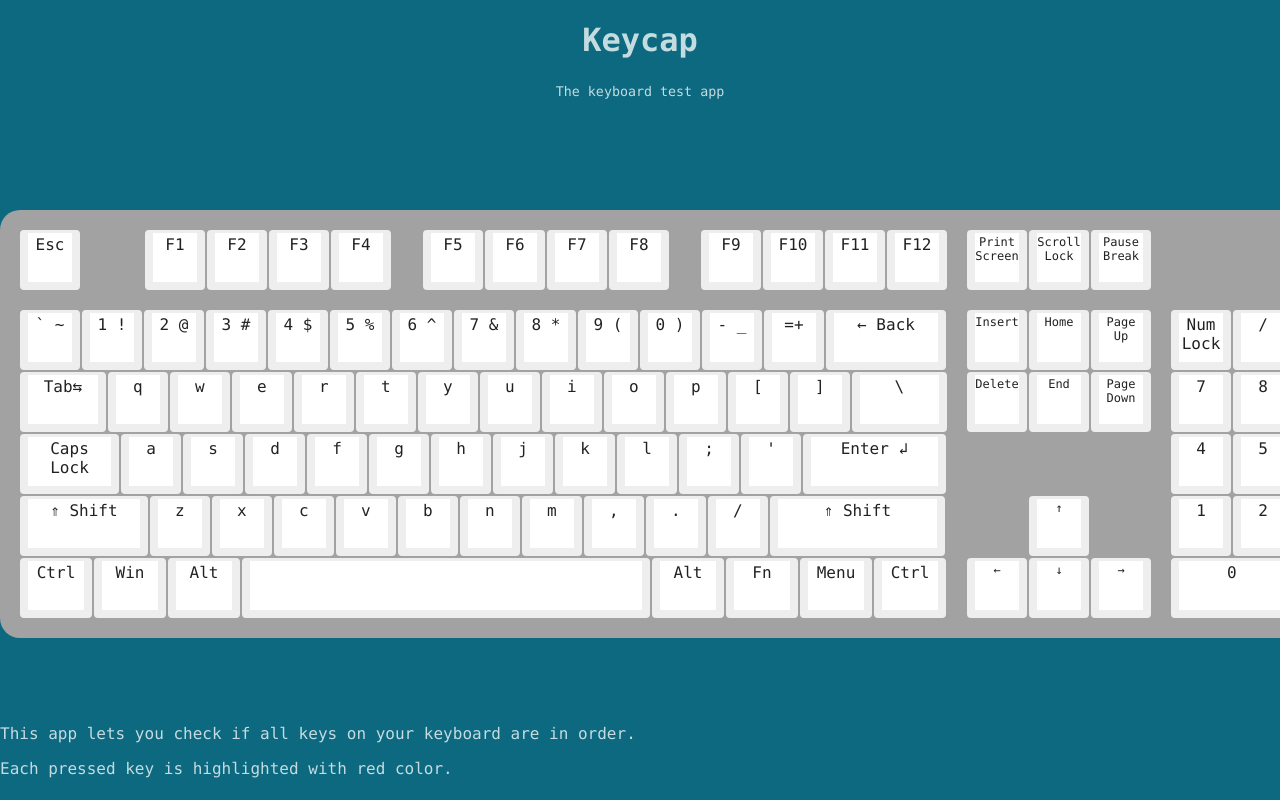
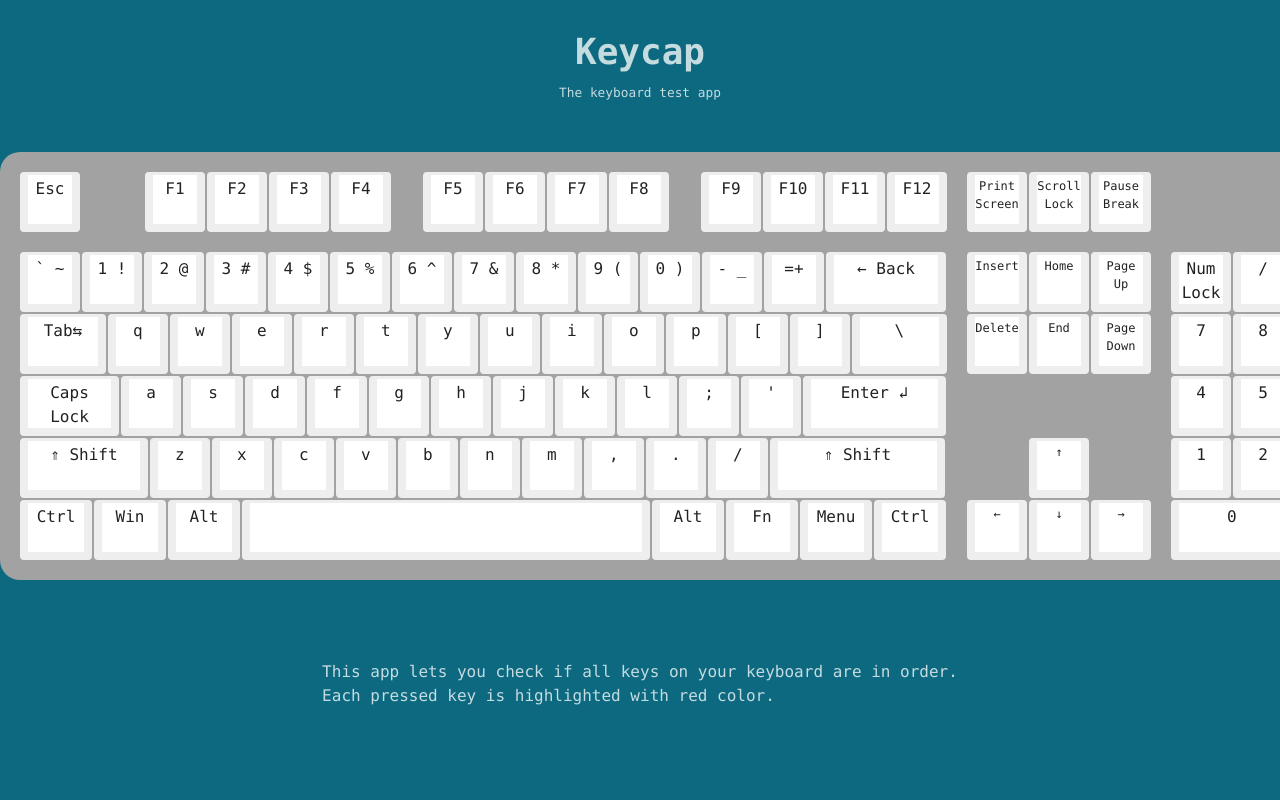
Before and after one commit to AlexAtHome/keycap, a React (Vite) app: page / in a window 1280 px wide. Shown: the top 800 px of the page. Built offline with nearby package versions, Linux system fonts and the light colour scheme.

Commit message:
refactor: installs tailwindcss

```diff
--- a/package.json
+++ b/package.json
@@ -34,8 +34,11 @@
     "@types/lodash-es": "^4.17.12",
     "@types/react-dom": "^18.3.1",
     "@vitejs/plugin-react": "^4.3.3",
+    "autoprefixer": "^10.4.20",
     "eslint-config-prettier": "^8.3.0",
+    "postcss": "^8.4.47",
     "prettier": "^2.4.1",
+    "tailwindcss": "^3.4.14",
     "typescript-eslint": "^8.13.0",
     "vite": "^5.4.10"
   }
--- /dev/null
+++ b/postcss.config.js
@@ -0,0 +1,6 @@
+module.exports = {
+  plugins: {
+    tailwindcss: {},
+    autoprefixer: {},
+  },
+}
--- a/src/App.css
+++ /dev/null
@@ -1,27 +0,0 @@
-.App {
-	display: flex;
-	flex-direction: column;
-	min-height: 100vh;
-}
-
-.App__title, .App__subtitle {
-	text-align: center;
-}
-
-.App__header {
-	margin-bottom: 70px;
-}
-
-.container {
-	display: block;
-	position: relative;
-	margin: 40px auto 0;
-  max-width: 1500px;
-  width: 100%;
-}
-
-.container_flex {
-	display: flex;
-	flex-direction: column;
-	justify-content: center;
-}
--- a/src/App.tsx
+++ b/src/App.tsx
@@ -1,29 +1,25 @@
-import React from 'react'
-import './App.css'
 import { KeyFeed } from './components/feed/feed'
 import { Keyboard } from './components/keyboard/keyboard'
 
 function App() {
 	return (
-    <main className='App'>
-      <header className="App__header">
-        <h1 className="App__title">Keycap</h1>
-        <div className="App__subtitle">
+		<main className='flex flex-col gap-12 my-8'>
+			<header>
+				<h1 className="text-center text-4xl mb-2 font-bold">Keycap</h1>
+				<div className="text-center">
 					<small>The keyboard test app</small>
 				</div>
 			</header>
 
-      <div className="container container_flex">
+			<div className="flex flex-col relative justify-center max-w-min mx-auto">
 				<Keyboard />
 				<KeyFeed />
 			</div>
 
-      <div className="container">
+			<div className="max-w-7xl mx-auto">
 				<p>This app lets you check if all keys on your keyboard are in order.</p>
 				<p>Each pressed key is highlighted with red color.</p>
 			</div>
-
-      <footer className="App__footer" />
 		</main>
 	)
 }
--- a/src/components/feed/feed.css
+++ /dev/null
@@ -1,12 +0,0 @@
-.feed {
-	display: flex;
-  width: 100%;
-	gap: 15px;
-	flex-direction: row;
-  flex-wrap: wrap;
-  margin: 30px auto 0;
-}
-
-.feed__item {
-	flex-shrink: 0;
-}
--- a/src/components/feed/feed.tsx
+++ b/src/components/feed/feed.tsx
@@ -3,18 +3,17 @@ import { useSelector } from 'react-redux'
 
 import { RootState } from '../../store'
 import { Key } from '../key/key'
-import './feed.css';
 
 export const KeyFeed: React.FC = () => {
 	// TODO: There's gotta be another store for *all* key presses
 	const keysHistory = useSelector((state: RootState) => state.keysHistory)
 
 	return (
-    <section className="feed">
+		<section className="flex gap-4 flex-row flex-wrap mt-8 mx-auto mb-0">
 			{keysHistory.map((key, index) => {
 				return (
 					<Key
-            className="feed__item"
+						className="flex-shrink"
 						id={key.code}
 						label={key.label}
 						heightRatio={key.heightRatio}
--- a/src/components/key/key.css
+++ b/src/components/key/key.css
@@ -1,3 +1,6 @@
+@tailwind components;
+
+@layer components {
 	:root {
 		--key-offset-ratio: 0;
 		--key-width-ratio: 1;
@@ -32,3 +35,4 @@
 		--key-border-color: var(--key-border-color_active, rgb(99, 133, 33));
 		--key-legend-color: var(--key-legend-color_active, #222);
 	}
+}
--- a/src/components/key/key.tsx
+++ b/src/components/key/key.tsx
@@ -2,7 +2,6 @@ import clsx from 'clsx'
 import React from 'react'
 import parse from 'html-react-parser'
 import './key.css'
-
 
 interface IProps {
 	label?: string
--- a/src/components/keyboard/keyboard.css
+++ b/src/components/keyboard/keyboard.css
@@ -1,3 +1,6 @@
+@tailwind components;
+
+@layer components {
 	:root {
 		--key-gap: 2px;
 		--key-size: 60px;
@@ -7,7 +10,7 @@
 		display: block;
 		position: relative;
 		text-align: center;
-	background-color: var(--keyboard-background-color,#a2a2a2);
+		background-color: var(--keyboard-background-color, #a2a2a2);
 		padding: 20px;
 		border-radius: 20px;
 
@@ -27,18 +30,22 @@
 		grid-column: 1 / 2;
 		grid-row: 1 / 2;
 	}
+
 	#letters {
 		grid-column: 1 / 2;
 		grid-row: 2 / 3;
 	}
+
 	#control1 {
 		grid-column: 2 / 3;
 		grid-row: 1 / 2;
 	}
+
 	#control2 {
 		grid-column: 2 / 3;
 		grid-row: 2 / 3;
 	}
+
 	#numpad {
 		grid-column: 3 / 4;
 		grid-row: 2 / 3;
@@ -50,8 +57,7 @@
 	}
 
 	.keyset {
-	position: relative;
-	width: 100%;
+		@apply relative w-full;
 	}
 
 	.row {
@@ -66,6 +72,7 @@
 		justify-content: center;
 	}
 
-.row + .row {
+	.row+.row {
 		margin-top: var(--key-gap);
 	}
+}
--- a/src/index.css
+++ b/src/index.css
@@ -1,3 +1,7 @@
+@tailwind base;
+@tailwind components;
+@tailwind utilities;
+
 :root {
 	--midnight-blue: #0c6980;
 	--cyan: #00a8a8;
@@ -33,6 +37,7 @@
 	}
 }
 
+@layer base {
 	* {
 		box-sizing: border-box;
 	}
@@ -51,3 +56,4 @@ body {
 	code {
 		font-family: source-code-pro, Menlo, Monaco, Consolas, 'Courier New', monospace;
 	}
+}
--- /dev/null
+++ b/tailwind.config.js
@@ -0,0 +1,11 @@
+/** @type {import('tailwindcss').Config} */
+module.exports = {
+	content: [
+    "./index.html",
+    "./src/**/*.{js,ts,jsx,tsx}",
+  ],
+  theme: {
+    extend: {},
+  },
+  plugins: [],
+}
```
Also changed, not shown: 1 other file (tests, documents, lock files or other folders). Lines whose indentation alone changed are shown as unchanged.
